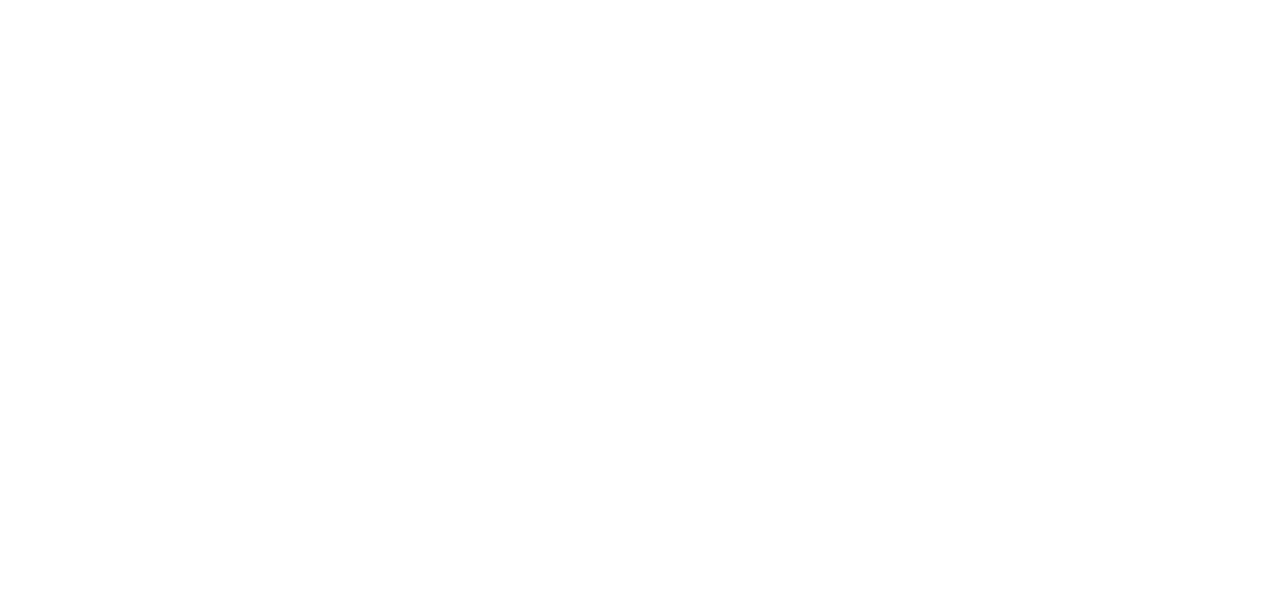
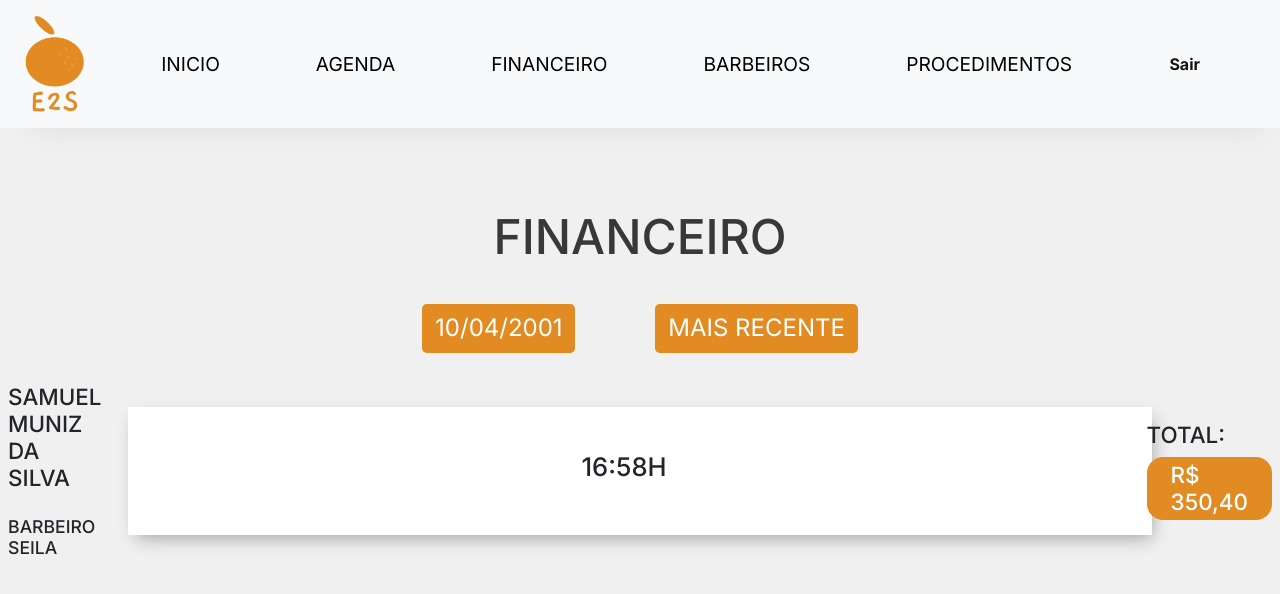
Before and after one commit to DevSamuelMuniz/barbearia, a React (Create React App) app: page /financeiro in a window 1280 px wide. Shown: the top 594 px of the page. Built offline with nearby package versions, Linux system fonts and the light colour scheme; sample sign-in values are in the browser's storage.

Commit message:
FrontDoFinanceiroPronto

```diff
--- a/src/pages/Financeiro/Financeiro.css
+++ b/src/pages/Financeiro/Financeiro.css
@@ -0,0 +1,73 @@
+header {
+    position: sticky;
+    top: 0;
+    width: 100vw;
+    background-color: #fff;
+    z-index: 1000;
+}
+
+.main-financeiro {
+    background-color: #F0F0F0;
+    min-height: 100vh;
+    display: flex;
+    flex-direction: column;
+
+}
+
+.container-financeiro {
+    display: flex;
+    justify-content: center;
+    flex-direction: column;
+    align-items: center;
+}
+
+.title-financeiro{
+    color: rgb(56, 56, 56);
+    margin-bottom: 2rem;
+    margin-top: 5rem;
+    font-weight: 500;
+    font-size: 3rem;
+}
+
+
+.ctn-financeiro{
+    gap: 5rem;
+    font-size: 1.5rem;
+    margin-bottom: 3rem;
+}
+
+.container-card-financeiro {
+    display: flex;
+    align-items: center ;
+    justify-content: center;
+    gap: 30rem;
+    background-color: white;
+    width: 80%;
+    height: 8rem;
+    margin-left: 10%;
+
+    -webkit-box-shadow: 4px 7px 17px -4px rgba(0, 0, 0, 0.32);
+    -moz-box-shadow: 4px 7px 17px -4px rgba(0, 0, 0, 0.32);
+    box-shadow: 4px 7px 17px -4px rgba(0, 0, 0, 0.32);
+}
+
+.nome-financeiro{
+    margin-top: 0.5rem;
+}
+
+.total-card{
+    font-size: 1.4rem;
+    margin-top: 0.5rem;
+}
+
+.hora-card{
+    font-size: 1.6rem;
+}
+
+.valor-card{
+    font-size: 1.4rem;
+    background-color: #E18B22;
+    padding: 0.3rem 1.5rem;
+    border-radius: 1rem;
+    color: white;
+}
--- a/src/pages/Financeiro/Financeiro.jsx
+++ b/src/pages/Financeiro/Financeiro.jsx
@@ -1,11 +1,38 @@
 import React from "react";
 
 import "./Financeiro.css"
+import Header from "../../components/Header/Header";
 
-function Financeiro(){
-    return(
-        <main>
+function Financeiro() {
 
+    return (
+        <main className="main-financeiro">
+            <div className="header">
+                <Header />
+            </div>
+            <div className="container-financeiro">
+                <h1 className="title-financeiro">FINANCEIRO</h1>
+                <div className="ctn-filtro ctn-financeiro">
+                    <div className="filtro-pc">10/04/2001</div>
+                    <div className="filtro-pc">MAIS RECENTE</div>
+                </div>
+            </div>
+
+            <div className="container-card-financeiro">
+                <div className="card-left">
+                    <h1 className="nome-card nome-financeiro">SAMUEL MUNIZ DA SILVA</h1>
+                    <h2 className="barbeiro-card financeiro-card">BARBEIRO SEILA</h2>
+                </div>
+
+                <div className="card-mid">
+                    <h2 className="hora-card">16:58H</h2>
+                </div>
+
+                <div className="card-rigth">
+                    <h2 className="total-card">TOTAL:</h2>
+                    <h2 className="valor-card">R$ 350,40</h2>
+                </div>
+            </div>
         </main>
     );
 }
```
